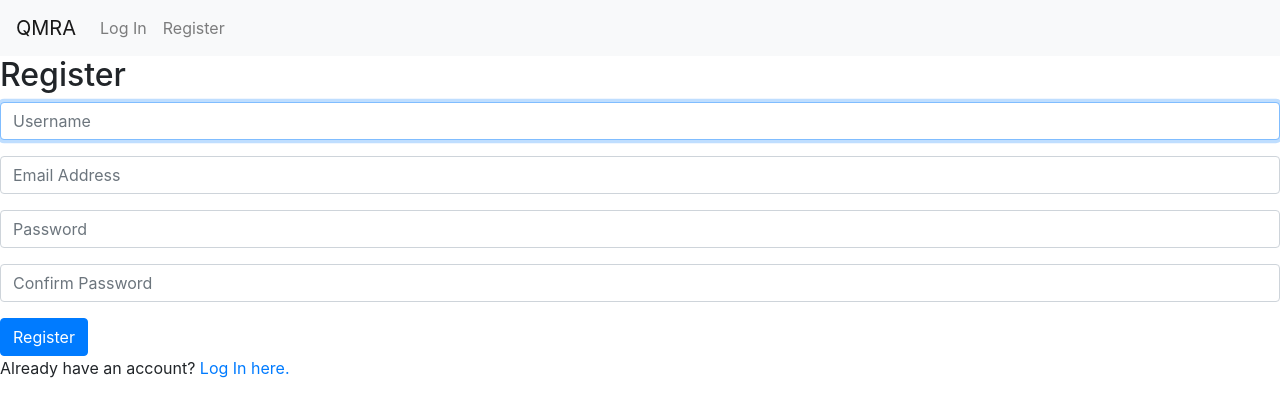
After one commit to wseis/qmra, a Django app: page /register in a window 1280 px wide. The commit adds this page. Shown: the top 417 px of the page. Run offline with Django 3.2, Linux system fonts and the light colour scheme; some libraries are stand-ins or nearby versions.

Commit message:
added steps and first form Aquanes

```diff
--- a/tools/qmratool/models.py
+++ b/tools/qmratool/models.py
@@ -35,6 +35,8 @@ class Exposure(models.Model):
 
 
 class RiskAssessment(models.Model):
+    name=models.CharField(max_length=64, default="")
+    description=models.TextField(max_length=2000, blank=True)
     source=models.ForeignKey(SourceWater, on_delete=models.PROTECT, blank = True)
     treatment=models.ManyToManyField(Treatment, related_name="treatment",  blank=True)
     exposure=models.ForeignKey(Exposure, on_delete=models.PROTECT)
--- /dev/null
+++ b/tools/qmratool/templates/qmratool/index.html
@@ -0,0 +1,5 @@
+{% extends "qmratool/layout.html" %}
+
+{% block body %}
+TO DO
+{% endblock %}
--- a/tools/qmratool/templates/qmratool/layout.html
+++ b/tools/qmratool/templates/qmratool/layout.html
@@ -3,14 +3,64 @@
 <!DOCTYPE html>
 <html lang="en">
     <head>
-      {% block title %}
-
-     {% endblock %}
+        <title>{% block title %} QMRA calculator {% endblock %}</title>
         <link rel="stylesheet" href="https://stackpath.bootstrapcdn.com/bootstrap/4.4.1/css/bootstrap.min.css" integrity="sha384-Vkoo8x4CGsO3+Hhxv8T/Q5PaXtkKtu6ug5TOeNV6gBiFeWPGFN9MuhOf23Q9Ifjh" crossorigin="anonymous">
 
+    {% block script%}
+     {%endblock%}
     </head>
     <body>
-        {% block body %}
-        {% endblock %}
+
+        <nav class="navbar navbar-expand-lg navbar-light bg-light">
+            <a class="navbar-brand" href="#">QMRA</a>
+
+            <div>
+              <ul class="navbar-nav mr-auto">
+                {% if user.is_authenticated %}
+                    <li class="nav-item">
+                        <a class="nav-link" href=""><strong>Hello {{ user.username }}</strong></a>
+                    </li>
+                 <li class="nav-item">
+                  <a class="nav-link" href="">All Assessments</a>
+                </li>
+                    <li class="nav-item">
+                        <a class="nav-link" href="{%url 'new_assessment'%}">Start new QMRA</a>
+                    </li>
+                   <li class="nav-item">
+                        <a class="nav-link" href="{%url 'source'%}"> Source</a>
+                    </li>
+                            <li class="nav-item">
+                        <a class="nav-link" href="{%url 'treatment'%}">Treatment</a>
+                    </li>
+                    </li>
+                            <li class="nav-item">
+                        <a class="nav-link" href="{%url 'use'%}">Use</a>
+                    </li>
+                        <li class="nav-item">
+                        <a class="nav-link" href="{% url 'summary'%}">Summary</a>
+                    </li>
+                     </li>
+                        <li class="nav-item">
+                        <a class="nav-link" href="{%url 'results'%}">Results</a>
+                    </li>
+                   <li class="nav-item">
+                        <a class="nav-link" href="{% url 'logout' %}">Log Out</a>
+                    </li>
+                {% else %}
+                    <li class="nav-item">
+                        <a class="nav-link" href="{% url 'login' %}">Log In</a>
+                    </li>
+                    <li class="nav-item">
+                        <a class="nav-link" href="{% url 'register' %}">Register</a>
+                    </li>
+                {% endif %}
+              </ul>
+            </div>
+          </nav>
+
+        <div class="body">
+            {% block body %}
+            {% endblock %}
+        </div>
     </body>
 </html>
--- /dev/null
+++ b/tools/qmratool/templates/qmratool/register.html
@@ -0,0 +1,30 @@
+{% extends "qmratool/layout.html" %}
+
+{% block body %}
+
+    <h2>Register</h2>
+
+    {% if message %}
+        <div>{{ message }}</div>
+    {% endif %}
+
+    <form action="{% url 'register' %}" method="post">
+        {% csrf_token %}
+        <div class="form-group">
+            <input class="form-control" autofocus type="text" name="username" placeholder="Username">
+        </div>
+        <div class="form-group">
+            <input class="form-control" type="email" name="email" placeholder="Email Address">
+        </div>
+        <div class="form-group">
+            <input class="form-control" type="password" name="password" placeholder="Password">
+        </div>
+        <div class="form-group">
+            <input class="form-control" type="password" name="confirmation" placeholder="Confirm Password">
+        </div>
+        <input class="btn btn-primary" type="submit" value="Register">
+    </form>
+
+    Already have an account? <a href="{% url 'login' %}">Log In here.</a>
+
+{% endblock %}
--- /dev/null
+++ b/tools/qmratool/templates/qmratool/results.html
@@ -0,0 +1,5 @@
+{% extends "qmratool/layout.html" %}
+
+{% block body %}
+TO DO
+{% endblock %}
--- /dev/null
+++ b/tools/qmratool/templates/qmratool/source.html
@@ -0,0 +1,5 @@
+{% extends "qmratool/layout.html" %}
+
+{% block body %}
+TO DO
+{% endblock %}
--- /dev/null
+++ b/tools/qmratool/templates/qmratool/summary.html
@@ -0,0 +1,5 @@
+{% extends "qmratool/layout.html" %}
+
+{% block body %}
+TO DO
+{% endblock %}
--- /dev/null
+++ b/tools/qmratool/templates/qmratool/treatment.html
@@ -0,0 +1,5 @@
+{% extends "qmratool/layout.html" %}
+
+{% block body %}
+TO DO
+{% endblock %}
--- /dev/null
+++ b/tools/qmratool/templates/qmratool/use.html
@@ -0,0 +1,5 @@
+{% extends "qmratool/layout.html" %}
+
+{% block body %}
+TO DO
+{% endblock %}
--- a/tools/qmratool/urls.py
+++ b/tools/qmratool/urls.py
@@ -4,5 +4,13 @@ from . import views
 
 urlpatterns = [
     path("", views.index, name="index"),
-
+    path("login", views.login_view, name="login"),
+    path("logout", views.logout_view, name="logout"),
+    path("register", views.register, name="register"),
+    path("new", views.new_assessment, name="new_assessment"),
+    path("source", views.source, name="source"),
+    path("treatment", views.treatment, name="treatment"),
+    path("use", views.use, name="use"),
+    path("summary", views.summary, name="summary"),
+    path("results", views.results, name="results"),
 ]
--- a/tools/qmratool/views.py
+++ b/tools/qmratool/views.py
@@ -1,7 +1,87 @@
+from django.contrib.auth import authenticate, login, logout
+from django.http import HttpResponse, HttpResponseRedirect, JsonResponse
+from django.urls import reverse
 from django.shortcuts import render
-
+from .forms import RAForm
 # Create your views here.
 
 
 def index(request):
     return render(request, "qmratool/layout.html")
+
+def new_assessment(request):
+    form = RAForm()
+    return render(request, 'qmratool/new_ra.html', {"form":form})
+
+def source(request):
+    return render(request, "qmratool/source.html")
+
+def treatment(request):
+    return render(request, "qmratool/treatment.html")
+
+
+def use(request):
+    return render(request, "qmratool/use.html")
+
+
+def summary(request):
+    return render(request, "qmratool/summary.html")
+
+
+def results(request):
+    return render(request, "qmratool/results.html")
+
+
+
+
+
+def login_view(request):
+    if request.method == "POST":
+
+        # Attempt to sign user in
+        username = request.POST["username"]
+        password = request.POST["password"]
+        user = authenticate(request, username=username, password=password)
+
+        # Check if authentication successful
+        if user is not None:
+            login(request, user)
+            return HttpResponseRedirect(reverse("index"))
+        else:
+            return render(request, "qmratool/login.html", {
+                "message": "Invalid username and/or password."
+            })
+    else:
+        return render(request, "qmratool/login.html")
+
+
+def logout_view(request):
+    logout(request)
+    return HttpResponseRedirect(reverse("index"))
+
+
+def register(request):
+    if request.method == "POST":
+        username = request.POST["username"]
+        email = request.POST["email"]
+
+        # Ensure password matches confirmation
+        password = request.POST["password"]
+        confirmation = request.POST["confirmation"]
+        if password != confirmation:
+            return render(request, "qmratool/register.html", {
+                "message": "Passwords must match."
+            })
+
+        # Attempt to create new user
+        try:
+            user = User.objects.create_user(username, email, password)
+            user.save()
+        except IntegrityError:
+            return render(request, "qmratool/register.html", {
+                "message": "Username already taken."
+            })
+        login(request, user)
+        return HttpResponseRedirect(reverse("index"))
+    else:
+        return render(request, "qmratool/register.html")
--- a/tools/tools/settings.py
+++ b/tools/tools/settings.py
@@ -38,6 +38,7 @@ INSTALLED_APPS = [
     'django.contrib.sessions',
     'django.contrib.messages',
     'django.contrib.staticfiles',
+    'crispy_forms'
 ]
 
 MIDDLEWARE = [
@@ -48,7 +49,10 @@ MIDDLEWARE = [
     'django.contrib.auth.middleware.AuthenticationMiddleware',
     'django.contrib.messages.middleware.MessageMiddleware',
     'django.middleware.clickjacking.XFrameOptionsMiddleware',
+
 ]
+
+CRISPY_TEMPLATE_PACK = 'bootstrap4'
 
 ROOT_URLCONF = 'tools.urls'
 
```
Also changed, not shown: tools/qmratool/forms.py (added, +7 -0 lines), tools/qmratool/templates/qmratool/login.html (added, +24 -0 lines), tools/qmratool/templates/qmratool/new_ra.html (added, +13 -0 lines), tools/qmratool/migrations/0002_auto_20200928_1243.py (added).
